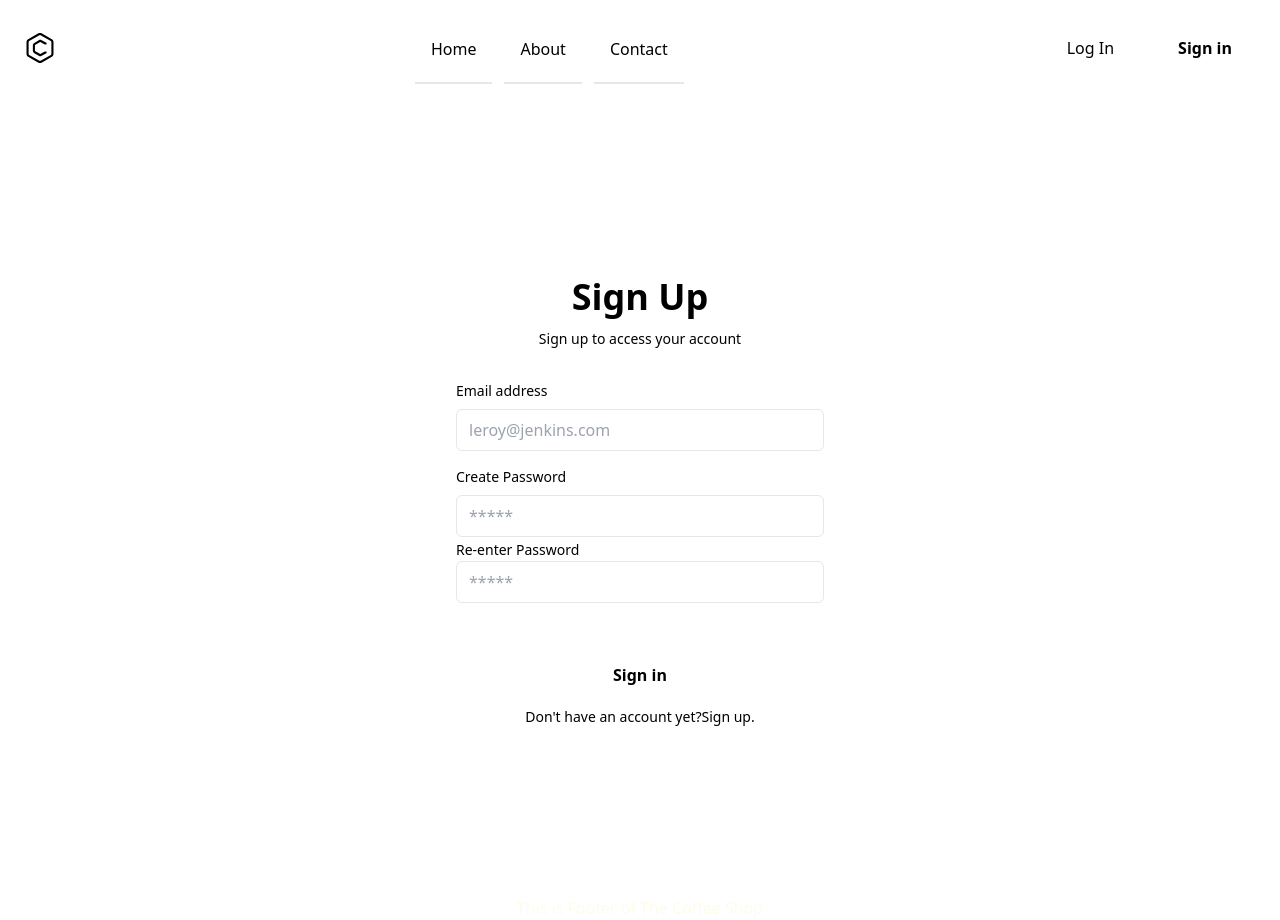
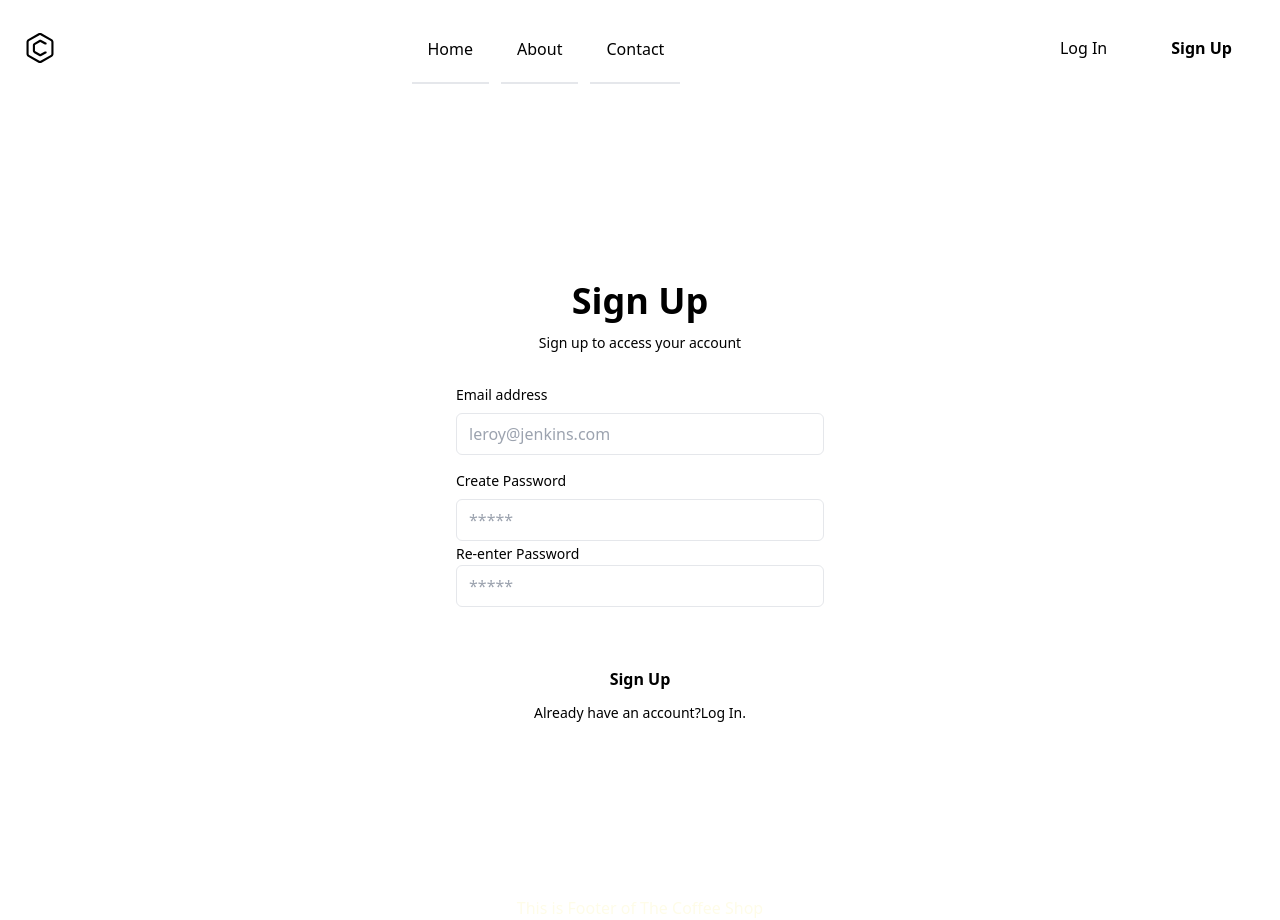
Before and after one commit to Istiakahmed180/S-R-Coffe-Shop, a React (Create React App) app: page /signup in a window 1280 px wide. Built offline with nearby package versions, Linux system fonts and the light colour scheme.

Commit message:
Authentication part impletent on sign up component

```diff
--- a/package.json
+++ b/package.json
@@ -6,8 +6,10 @@
     "@testing-library/jest-dom": "^5.16.5",
     "@testing-library/react": "^13.4.0",
     "@testing-library/user-event": "^13.5.0",
+    "firebase": "^9.22.2",
     "react": "^18.2.0",
     "react-dom": "^18.2.0",
+    "react-hot-toast": "^2.4.1",
     "react-router-dom": "^6.13.0",
     "react-scripts": "5.0.1",
     "web-vitals": "^2.1.4"
--- /dev/null
+++ b/src/Firebase/firebase.config.js
@@ -0,0 +1,19 @@
+// Import the functions you need from the SDKs you need
+import { initializeApp } from "firebase/app";
+// TODO: Add SDKs for Firebase products that you want to use
+// https://firebase.google.com/docs/web/setup#available-libraries
+
+// Your web app's Firebase configuration
+const firebaseConfig = {
+  apiKey: "AIzaSyDaPuUvjVkGe9CcOUoCHIKcAI9GbfDopXY",
+  authDomain: "fir-r-coffe-shop.firebaseapp.com",
+  projectId: "fir-r-coffe-shop",
+  storageBucket: "fir-r-coffe-shop.appspot.com",
+  messagingSenderId: "48110795704",
+  appId: "1:48110795704:web:e777dd75693e7276e56d4d",
+};
+
+// Initialize Firebase
+const app = initializeApp(firebaseConfig);
+
+export default app;
--- a/src/Pages/Share/Navbar/Navbar.js
+++ b/src/Pages/Share/Navbar/Navbar.js
@@ -1,35 +1,77 @@
-import React from 'react';
-import { Link } from 'react-router-dom';
+import React from "react";
+import { Link } from "react-router-dom";
 
 const Navbar = () => {
   return (
     <div>
       <header className="p-4 dark:bg-gray-800 dark:text-gray-100">
         <div className="container flex justify-between h-16 mx-auto">
-                    <a rel="noopener noreferrer" href="#" aria-label="Back to homepage" className="flex items-center p-2">
-                        <svg xmlns="http://www.w3.org/2000/svg" fill="currentColor" viewBox="0 0 32 32" className="w-8 h-8 dark:text-violet-400">
+          <a
+            rel="noopener noreferrer"
+            href="#"
+            aria-label="Back to homepage"
+            className="flex items-center p-2"
+          >
+            <svg
+              xmlns="http://www.w3.org/2000/svg"
+              fill="currentColor"
+              viewBox="0 0 32 32"
+              className="w-8 h-8 dark:text-violet-400"
+            >
               <path d="M27.912 7.289l-10.324-5.961c-0.455-0.268-1.002-0.425-1.588-0.425s-1.133 0.158-1.604 0.433l0.015-0.008-10.324 5.961c-0.955 0.561-1.586 1.582-1.588 2.75v11.922c0.002 1.168 0.635 2.189 1.574 2.742l0.016 0.008 10.322 5.961c0.455 0.267 1.004 0.425 1.59 0.425 0.584 0 1.131-0.158 1.602-0.433l-0.014 0.008 10.322-5.961c0.955-0.561 1.586-1.582 1.588-2.75v-11.922c-0.002-1.168-0.633-2.189-1.573-2.742zM27.383 21.961c0 0.389-0.211 0.73-0.526 0.914l-0.004 0.002-10.324 5.961c-0.152 0.088-0.334 0.142-0.53 0.142s-0.377-0.053-0.535-0.145l0.005 0.002-10.324-5.961c-0.319-0.186-0.529-0.527-0.529-0.916v-11.922c0-0.389 0.211-0.73 0.526-0.914l0.004-0.002 10.324-5.961c0.152-0.090 0.334-0.143 0.53-0.143s0.377 0.053 0.535 0.144l-0.006-0.002 10.324 5.961c0.319 0.185 0.529 0.527 0.529 0.916z"></path>
               <path d="M22.094 19.451h-0.758c-0.188 0-0.363 0.049-0.515 0.135l0.006-0.004-4.574 2.512-5.282-3.049v-6.082l5.282-3.051 4.576 2.504c0.146 0.082 0.323 0.131 0.508 0.131h0.758c0.293 0 0.529-0.239 0.529-0.531v-0.716c0-0.2-0.11-0.373-0.271-0.463l-0.004-0.002-5.078-2.777c-0.293-0.164-0.645-0.26-1.015-0.26-0.39 0-0.756 0.106-1.070 0.289l0.010-0.006-5.281 3.049c-0.636 0.375-1.056 1.055-1.059 1.834v6.082c0 0.779 0.422 1.461 1.049 1.828l0.009 0.006 5.281 3.049c0.305 0.178 0.67 0.284 1.061 0.284 0.373 0 0.723-0.098 1.027-0.265l-0.012 0.006 5.080-2.787c0.166-0.091 0.276-0.265 0.276-0.465v-0.716c0-0.293-0.238-0.529-0.529-0.529z"></path>
             </svg>
           </a>
           <ul className="items-stretch hidden space-x-3 lg:flex">
             <li className="flex">
-                            <Link to="/home" className="flex items-center px-4 -mb-1 border-b-2 dark:border-transparent dark:text-violet-400 dark:border-violet-400">Home</Link>
+              <Link
+                to="/home"
+                className="flex items-center px-4 -mb-1 border-b-2 dark:border-transparent dark:text-violet-400 dark:border-violet-400"
+              >
+                Home
+              </Link>
             </li>
             <li className="flex">
-                            <Link to="/about" className="flex items-center px-4 -mb-1 border-b-2 dark:border-transparent">About</Link>
+              <Link
+                to="/about"
+                className="flex items-center px-4 -mb-1 border-b-2 dark:border-transparent"
+              >
+                About
+              </Link>
             </li>
             <li className="flex">
-                            <Link to="/contact" className="flex items-center px-4 -mb-1 border-b-2 dark:border-transparent">Contact</Link>
+              <Link
+                to="/contact"
+                className="flex items-center px-4 -mb-1 border-b-2 dark:border-transparent"
+              >
+                Contact
+              </Link>
             </li>
           </ul>
           <div className="items-center flex-shrink-0 hidden lg:flex">
-                    <Link to="/login"><button className="self-center px-8 py-3 rounded">Log In</button></Link>
-                        <Link to="/signup"><button className="self-center px-8 py-3 font-semibold rounded dark:bg-violet-400 dark:text-gray-900">Sign in</button></Link>
+            <Link to="/login">
+              <button className="self-center px-8 py-3 rounded">Log In</button>
+            </Link>
+            <Link to="/signup">
+              <button className="self-center px-8 py-3 font-semibold rounded dark:bg-violet-400 dark:text-gray-900">
+                Sign Up
+              </button>
+            </Link>
           </div>
           <button className="p-4 lg:hidden">
-                        <svg xmlns="http://www.w3.org/2000/svg" fill="none" viewBox="0 0 24 24" stroke="currentColor" className="w-6 h-6 dark:text-gray-100">
-                            <path strokeLinecap="round" strokeLinejoin="round" strokeWidth="2" d="M4 6h16M4 12h16M4 18h16"></path>
+            <svg
+              xmlns="http://www.w3.org/2000/svg"
+              fill="none"
+              viewBox="0 0 24 24"
+              stroke="currentColor"
+              className="w-6 h-6 dark:text-gray-100"
+            >
+              <path
+                strokeLinecap="round"
+                strokeLinejoin="round"
+                strokeWidth="2"
+                d="M4 6h16M4 12h16M4 18h16"
+              ></path>
             </svg>
           </button>
         </div>
--- a/src/Pages/Share/Signup/Signup.js
+++ b/src/Pages/Share/Signup/Signup.js
@@ -1,38 +1,105 @@
-import React from 'react';
+import React from "react";
+import { toast } from "react-hot-toast";
+import { Link } from "react-router-dom";
+
+import { createUserWithEmailAndPassword, getAuth } from "firebase/auth";
+import app from "../../../Firebase/firebase.config";
+
+const auth = getAuth(app);
 
 const Signup = () => {
+  const handleSubmit = (event) => {
+    event.preventDefault();
+    const email = event.target.email.value;
+    const password = event.target.password.value;
+    const confirmPassword = event.target.confirmPassword.value;
+
+    if (email && password && confirmPassword) {
+      if (password === confirmPassword) {
+        createUserWithEmailAndPassword(auth, email, password)
+          .then((result) => {
+            console.log(result.user);
+          })
+          .catch((error) => {
+            console.log(error.message);
+          });
+      } else {
+        toast.error("Incorrect Password");
+      }
+    }
+  };
+
   return (
-		<div className='flex justify-center items-center h-screen'>
+    <div className="flex justify-center items-center h-screen">
       <div className="flex flex-col max-w-md p-6 rounded-md sm:p-10 dark:bg-gray-900 dark:text-gray-100">
         <div className="mb-8 text-center">
           <h1 className="my-3 text-4xl font-bold">Sign Up</h1>
-					<p className="text-sm dark:text-gray-400">Sign up to access your account</p>
+          <p className="text-sm dark:text-gray-400">
+            Sign up to access your account
+          </p>
         </div>
-				<form novalidate="" action="" className="space-y-12">
+        <form
+          onSubmit={handleSubmit}
+          noValidate=""
+          action=""
+          className="space-y-12"
+        >
           <div className="space-y-4">
             <div>
-							<label for="email" className="block mb-2 text-sm">Email address</label>
-							<input type="email" name="email" id="email" placeholder="leroy@jenkins.com" className="w-full px-3 py-2 border rounded-md dark:border-gray-700 dark:bg-gray-900 dark:text-gray-100" />
+              <label htmlFor="email" className="block mb-2 text-sm">
+                Email address
+              </label>
+              <input
+                type="email"
+                name="email"
+                id="email"
+                placeholder="leroy@jenkins.com"
+                className="w-full px-3 py-2 border rounded-md dark:border-gray-700 dark:bg-gray-900 dark:text-gray-100"
+              />
             </div>
             <div>
               <div className="flex justify-between mb-2">
-								<label for="password" className="text-sm">Create Password</label>
-
+                <label htmlFor="password" className="text-sm">
+                  Create Password
+                </label>
               </div>
-							<input type="password" name="password" id="password" placeholder="*****" className="w-full px-3 py-2 border rounded-md dark:border-gray-700 dark:bg-gray-900 dark:text-gray-100" />
-							<label for="password" className="text-sm">Re-enter Password</label>
-							<input type="password" name="password" id="password" placeholder="*****" className="w-full px-3 py-2 border rounded-md dark:border-gray-700 dark:bg-gray-900 dark:text-gray-100" />
+              <input
+                type="password"
+                name="password"
+                placeholder="*****"
+                className="w-full px-3 py-2 border rounded-md dark:border-gray-700 dark:bg-gray-900 dark:text-gray-100"
+              />
+              <label htmlFor="password" className="text-sm">
+                Re-enter Password
+              </label>
+              <input
+                type="password"
+                name="confirmPassword"
+                placeholder="*****"
+                className="w-full px-3 py-2 border rounded-md dark:border-gray-700 dark:bg-gray-900 dark:text-gray-100"
+              />
             </div>
           </div>
           <div className="space-y-2">
-						<div>
-							<button type="button" className="w-full px-8 py-3 font-semibold rounded-md dark:bg-violet-400 dark:text-gray-900">Sign in</button>
-						</div>
-						<p className="px-6 text-sm text-center dark:text-gray-400">Don't have an account yet?
-							<a rel="noopener noreferrer" href="#" className="hover:underline dark:text-violet-400">Sign up</a>.
-						</p>
+            <button
+              type="submit"
+              className="w-full px-8 py-3 font-semibold rounded-md dark:bg-violet-400 dark:text-gray-900"
+            >
+              Sign Up
+            </button>
           </div>
         </form>
+        <p className="px-6 text-sm text-center dark:text-gray-400">
+          Already have an account?
+          <Link
+            rel="noopener noreferrer"
+            to="/login"
+            className="hover:underline dark:text-violet-400"
+          >
+            Log In
+          </Link>
+          .
+        </p>
       </div>
     </div>
   );
--- a/src/index.js
+++ b/src/index.js
@@ -3,10 +3,12 @@ import ReactDOM from "react-dom/client";
 import "./index.css";
 import App from "./App";
 import reportWebVitals from "./reportWebVitals";
+import { Toaster } from "react-hot-toast";
 
 const root = ReactDOM.createRoot(document.getElementById("root"));
 root.render(
   <React.StrictMode>
+    <Toaster></Toaster>
     <App />
   </React.StrictMode>
 );
```
Also changed, not shown: 1 other file (tests, documents, lock files or other folders). Lines whose indentation alone changed are shown as unchanged.
